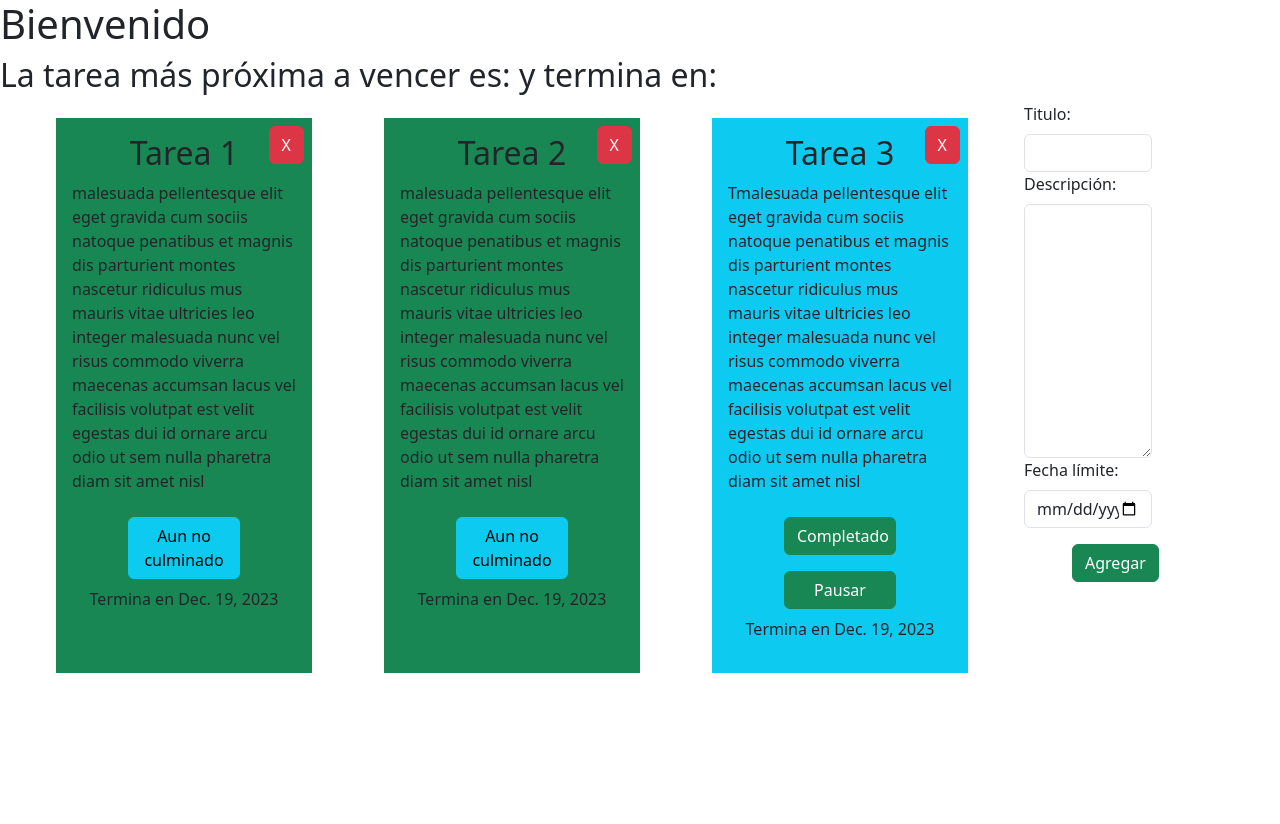
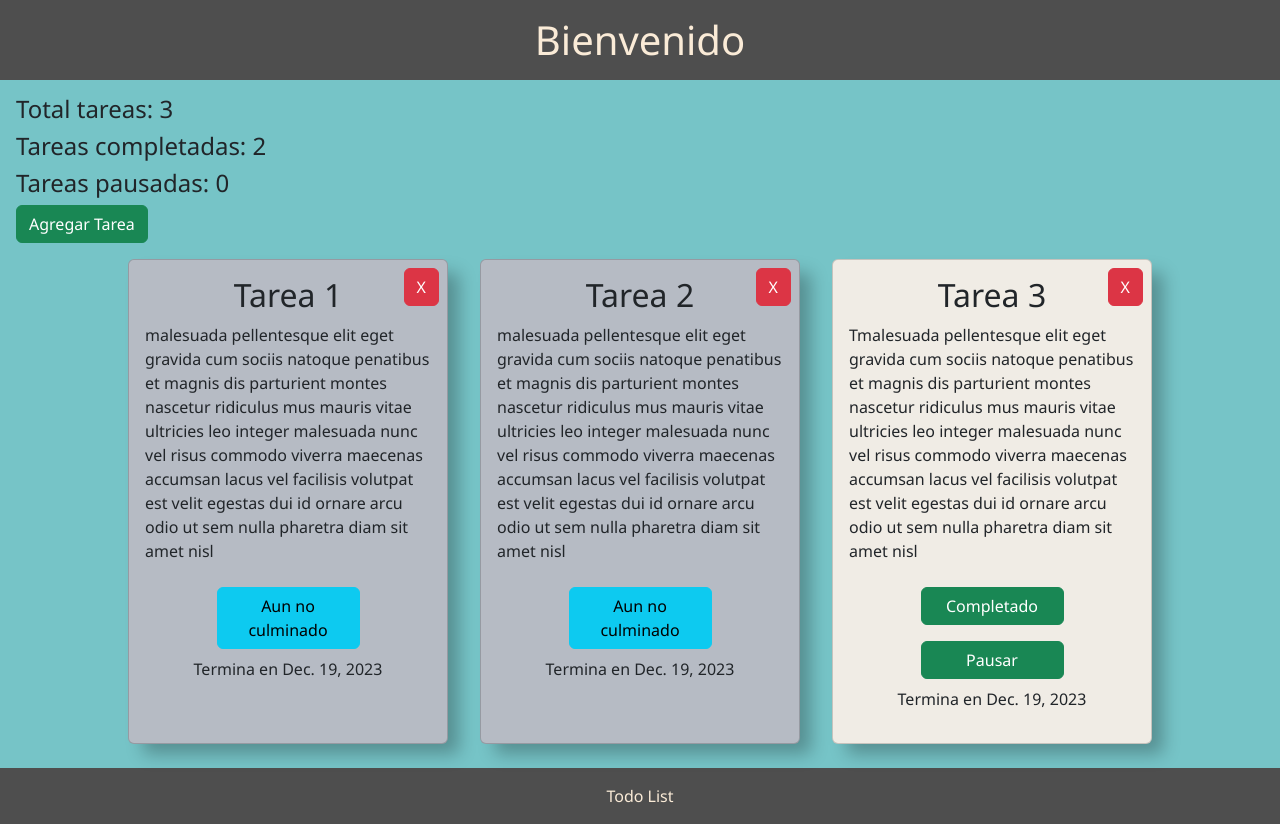
Before and after one commit to Yamizaki/todoList, a Django app: page /tasks/ in a window 1280 px wide. Before the commit the page ends 673 px from the top, so only its background shows below. Run offline with Django 5.2, Linux system fonts and the light colour scheme; data comes from the database, SQL or seed files in the repository; both versions use the stored data as it was after the commit.

Commit message:
Mejorando Diseño, mejorar los Colores

```diff
--- /dev/null
+++ b/Task/static/style.css
@@ -0,0 +1,55 @@
+*{
+    font-family: 'Segoe UI', Tahoma, Geneva, Verdana, sans-serif;
+    box-sizing: border-box;
+    margin: 0;
+    padding: 0;
+
+}
+
+header{
+    background-color: #4e4e4e;
+    color: antiquewhite;
+}
+footer{
+    background-color: rgb(78, 78, 78);
+    color: antiquewhite;
+    bottom: 0;
+}
+
+.card{
+    box-shadow: 13px 12px 17px -2px rgba(0,0,0,0.27);
+-webkit-box-shadow: 13px 12px 17px -2px rgba(0,0,0,0.27);
+-moz-box-shadow: 13px 12px 17px -2px rgba(0,0,0,0.27);
+}
+
+main{
+    padding-top:15px;
+    padding-bottom:15px;
+    background-color: rgb(118, 196, 199);
+    height: 86vb;
+}
+
+.card-registrado{
+    background-color: #F0ECE5;
+}
+.card-pausado{
+    background-color: rgb(240, 70, 70);
+}
+.card-culminado{
+    background-color: #B6BBC4;
+}
+
+.formAdd{
+    background-color: #B6BBC4;
+    border-radius: 5%;
+    left: -100%;
+
+}
+
+.formAdd2{
+    background-color: #83aaf1;
+    border-radius: 2%;
+    transform: translate(210%, 0);
+    transition: 1s ease-in;
+
+}
--- a/Task/templates/Task/task.html
+++ b/Task/templates/Task/task.html
@@ -1,28 +1,33 @@
-<!DOCTYPE html>
-<html lang="en">
-<head>
-    <meta charset="UTF-8">
-    <meta name="viewport" content="width=device-width, initial-scale=1.0">
-    <title>TODO LIST</title>
-    <link href="https://cdn.jsdelivr.net/npm/bootstrap@5.3.2/dist/css/bootstrap.min.css" rel="stylesheet" integrity="sha384-T3c6CoIi6uLrA9TneNEoa7RxnatzjcDSCmG1MXxSR1GAsXEV/Dwwykc2MPK8M2HN" crossorigin="anonymous">
-</head>
-<body>
+{% extends 'base.html' %}
 
-<h1>Bienvenido</h1>
-<h2>La tarea más próxima a vencer es:  y termina en: </h2>
+
+{% block content %}
+
+<div class="" id="main">
+<section class="ms-3">
+<h4>Total tareas: {{tasksRegister}}</h4>
+<h4>Tareas completadas: {{tasksDone}}</h4>
+<h4>Tareas pausadas: {{tasksPaused}}</h4>
+<button class="btn btn-success" id="AddTaskBtn">Agregar Tarea</button>
+</section>
+
+
+
 <div class="d-flex">
 
-<section class="d-flex flex-wrap w-100 justify-content-evenly " >
+<section class="d-flex flex-wrap w-100 h-100 justify-content-center " >
+
     {% for task in tasks  %}
 
+
         {% if task.status == "Registrado" %}
-        <div class="bg-info w-25 py-3 px-3 mx-3 my-3 text-center d-flex flex-column position-relative">
+        <div class="card-registrado w-25 py-3 px-3 mx-3 my-3 text-center d-flex flex-column position-relative card">
             <h2>{{task.title}}</h2>
             <p class="text-start">{{task.description}}</p>
             <a href='{% url "delete" task.id %}' class="btn btn-danger top-0 mx-2 my-2 end-0 position-absolute"> X </a>
 
 
-            <a href='{% url "done" task.id %}' class="btn btn-success w-50 mx-auto my-2">Completado</a>
+            <a href='{% url "done" task.id %}' class="btn btn-success w-50 mx-auto my-2" id="Completado">Completado</a>
             <a href='{% url "pause" task.id %}' class="btn btn-success w-50 mx-auto my-2">Pausar</a>
 
 
@@ -30,8 +35,9 @@
             <p>Termina en {{task.date_final}}</p>
         </div>
 
+
         {% elif task.status == "Culminado" %}
-        <div class="bg-success w-25 py-3 px-3 mx-3 my-3 text-center d-flex flex-column position-relative">
+        <div class="card-culminado w-25 py-3 px-3 mx-3 my-3 text-center d-flex flex-column position-relative card">
             <h2>{{task.title}}</h2>
             <p class="text-start">{{task.description}}</p>
             <a href='{% url "delete" task.id %}' class="btn btn-danger top-0 mx-2 my-2 end-0 position-absolute"> X </a>
@@ -44,14 +50,12 @@
         </div>
 
         {% elif task.status == "Pausado" %}
-        <div class="bg-danger w-25 py-3 px-3 mx-3 my-3 text-center d-flex flex-column position-relative">
+        <div class="card-pausado w-25 py-3 px-3 mx-3 my-3 text-center d-flex flex-column position-relative card">
             <h2>{{task.title}}</h2>
             <p class="text-start">{{task.description}}</p>
             <a href='{% url "delete" task.id %}' class="btn btn-danger top-0 mx-2 my-2 end-0 position-absolute"> X </a>
 
             <a href='{% url "started" task.id %}' class="btn btn-success w-50 mx-auto my-2">Continuar</a>
-
-
 
             <p>Termina en {{task.date_final}}</p>
         </div>
@@ -59,9 +63,36 @@
 
     {% empty %}
 
-    <h2>Aún no hay tareas agregadas</h2>
 
-    <div>
+
+    <div class="bg-light py-3 px-3">
+        <h2>Aún no hay tareas agregadas</h2>
+        <form action='{% url "add" %}' method="post"   >
+            {% csrf_token %}
+            <div>
+                <label for="title" class="form-label"> Titulo:  </label>
+                <input type="text" name="title" id="title" class="form-control"  required>
+            </div>
+            <div>
+                <label for="description" class="form-label"> Descripción:</label>
+                <textarea  class="form-control" cols="30" rows="10" name="description" id="description" required></textarea>
+            </div>
+
+            <div>
+                <label for="date_final" class="form-label"> Fecha límite:</label>
+                <input  type="date" class="form-control" cols="30" rows="10" name="date_final" id="date_final">
+            </div>
+
+            <button type="submit" class="btn btn-success ms-5 mt-3 ">Agregar</button>
+        </form>
+    </div>
+
+    {% endfor %}
+</section >
+
+
+<section class=" px-5  py-3 formAdd  position-absolute " id="AddTask">
+    <div class=" ">
         <form action='{% url "add" %}' method="post"   >
             {% csrf_token %}
             <div>
@@ -79,34 +110,40 @@
             </div>
 
             <button type="submit" class="btn btn-success ms-5 mt-3">Agregar</button>
-        </form>
-    </div>
-
-    {% endfor %}
-</section>
-<section class="w-25">
-    <div class=" w-50">
-        <form action='{% url "add" %}' method="post"   >
-            {% csrf_token %}
-            <div>
-                <label for="title" class="form-label"> Titulo:  </label>
-                <input type="text" name="title" id="title" class="form-control"  required>
-            </div>
-            <div>
-                <label for="description" class="form-label"> Descripción:</label>
-                <textarea  class="form-control" cols="30" rows="10" name="description" id="description" required></textarea>
-            </div>
-
-            <div>
-                <label for="date_final" class="form-label"> Fecha límite:</label>
-                <input  type="date" class="form-control" cols="30" rows="10" name="date_final" id="date_final">
-            </div>
-
-            <button type="submit" class="btn btn-success ms-5 mt-3">Agregar</button>
+            <button  class="btn btn-danger ms-5 mt-3" id="cancelTask">Cancelar</button>
         </form>
     </div>
 </section>
+
 </div>
-    <script src="https://cdn.jsdelivr.net/npm/bootstrap@5.3.2/dist/js/bootstrap.bundle.min.js" integrity="sha384-C6RzsynM9kWDrMNeT87bh95OGNyZPhcTNXj1NW7RuBCsyN/o0jlpcV8Qyq46cDfL" crossorigin="anonymous"></script>
-</body>
-</html>
+</div>
+<!-- Maneja el agregado de tareas -->
+    <script>
+        document.getElementById('AddTaskBtn').addEventListener('click',
+        function(){
+            var addTask = document.getElementById('AddTask');
+            var contForm = document.getElementById('contForm');
+            addTask.classList.remove('d-none')
+            addTask.classList.remove('formAdd')
+            addTask.classList.add('formAdd2')
+        }
+        );
+
+        document.getElementById('cancelTask').addEventListener('click',
+        function(){
+            var addTask = document.getElementById('AddTask');
+            var contForm = document.getElementById('contForm');
+            addTask.classList.add('d-none')
+
+            }
+        );
+
+        // document.getElementById('Culminado').addEventListener('click',
+        // function(){
+        //     var tareaCulminada = document.getElementById('main');
+        //     tareaCulminada.classList.add('culminado');
+        //     }
+        // );
+
+    </script>
+{% endblock content %}
--- /dev/null
+++ b/Task/templates/base.html
@@ -0,0 +1,30 @@
+{% load static %}
+<!DOCTYPE html>
+<html lang="en">
+<head>
+    <meta charset="UTF-8">
+    <meta name="viewport" content="width=device-width, initial-scale=1.0">
+    <title>TodoAPP</title>
+    <link href="https://cdn.jsdelivr.net/npm/bootstrap@5.3.2/dist/css/bootstrap.min.css" rel="stylesheet" integrity="sha384-T3c6CoIi6uLrA9TneNEoa7RxnatzjcDSCmG1MXxSR1GAsXEV/Dwwykc2MPK8M2HN" crossorigin="anonymous">
+</head>
+<link rel="stylesheet" href={% static 'style.css' %}>
+<body>
+    <header class="py-3 ">
+
+        <h1 class="mb-0 text-center ">Bienvenido</h1>
+
+
+    </header>
+
+    <main >
+    {% block content%}
+    {% endblock %}
+    </main>
+
+    <footer class="py-3">
+        <p class="mb-0 text-center" >Todo List</p>
+    </footer>
+    <script src="https://cdn.jsdelivr.net/npm/bootstrap@5.3.2/dist/js/bootstrap.bundle.min.js" integrity="sha384-C6RzsynM9kWDrMNeT87bh95OGNyZPhcTNXj1NW7RuBCsyN/o0jlpcV8Qyq46cDfL" crossorigin="anonymous"></script>
+
+</body>
+</html>
--- a/Task/views.py
+++ b/Task/views.py
@@ -6,7 +6,16 @@ from django.http import HttpResponseRedirect
 
 def showTasks(request):
     Tasks = Task.objects.all()
-    context = {'tasks': Tasks}
+    Task_Done = len(Task.objects.filter(status="Culminado"))
+    Task_Paused = len(Task.objects.filter(status="Pausado"))
+    Task_Register = len(Task.objects.all())
+
+    context = {'tasks': Tasks,
+                'tasksDone': Task_Done,
+                'tasksPaused': Task_Paused,
+                'tasksRegister': Task_Register
+        }
+
     return  render(request, 'Task/task.html', context)
 
 def add(request):
```
Also changed, not shown: TodoApp/settings.py (+8 -3 lines), db.sqlite3.
